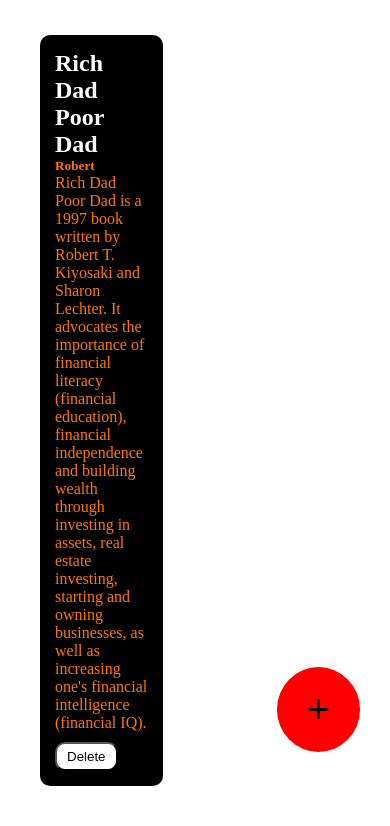
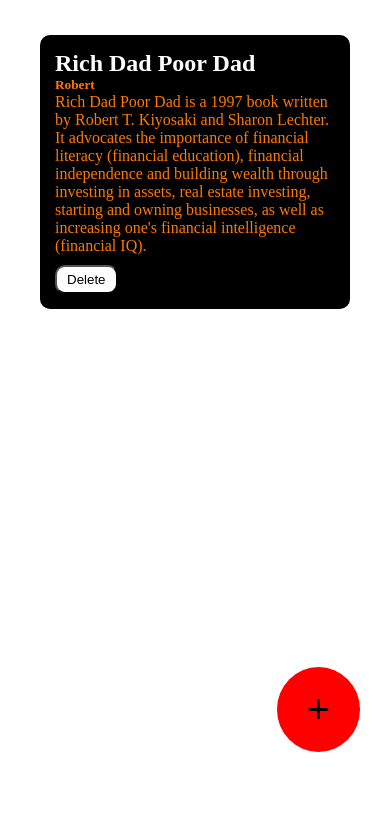
Before and after one commit to Amrutha-Gopalakrishnan/ProjectDeployment, a plain HTML site: page index.html in a window 390 px wide. Shown: the part 62-888 px from the top of the page. After the commit the page ends 844 px from the top, so only its background shows below. Drawn offline with Linux system fonts and the light colour scheme.

Commit message:
Update style.css

```diff
--- a/style.css
+++ b/style.css
@@ -124,3 +124,9 @@
 .extra-popup textarea:focus{
     outline: none;
 }
+
+@media screen and (max-width:600px){
+    .navbar,.container,.book-container,.book-container h2,.book-container button,.add-button,.popup-overlay,.extra-popup,.extra-popup input,.extra-popup textarea,.extra-popup input button{
+        width: fit-content;
+    }
+}
```
